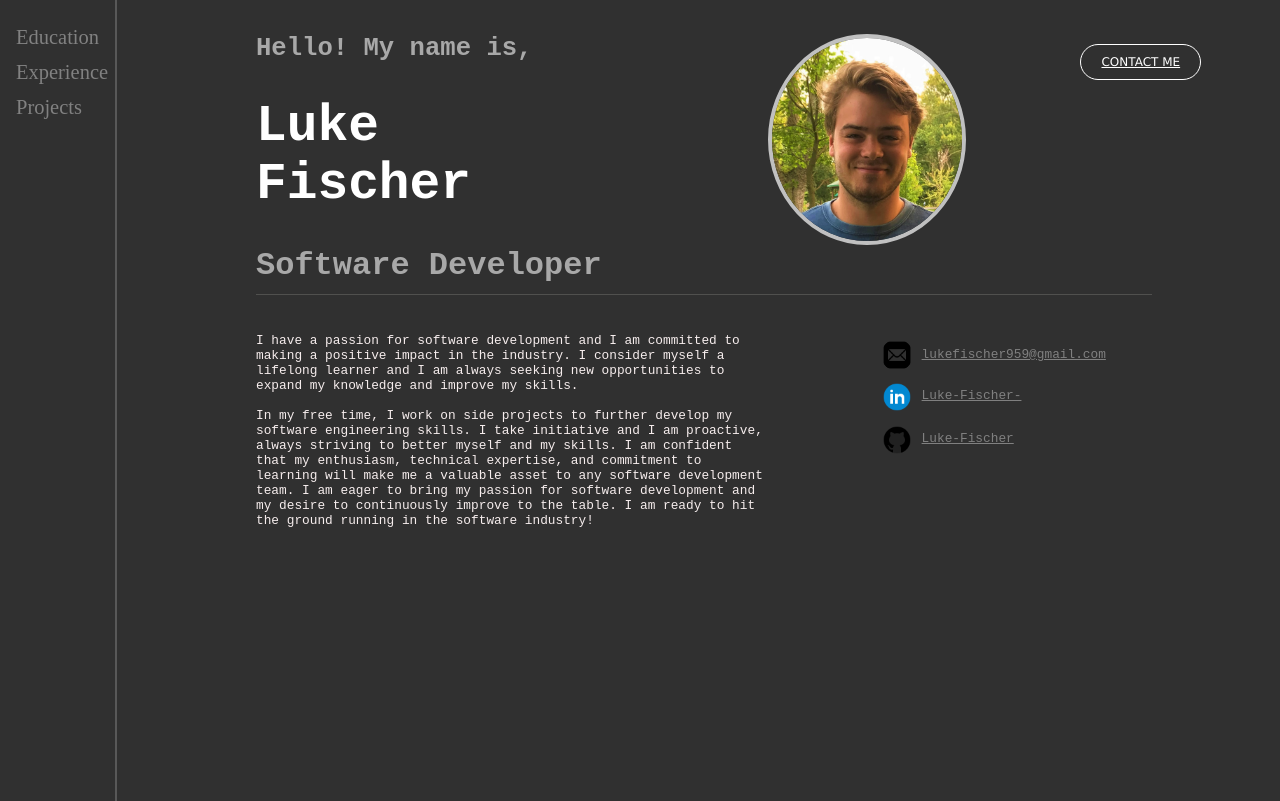
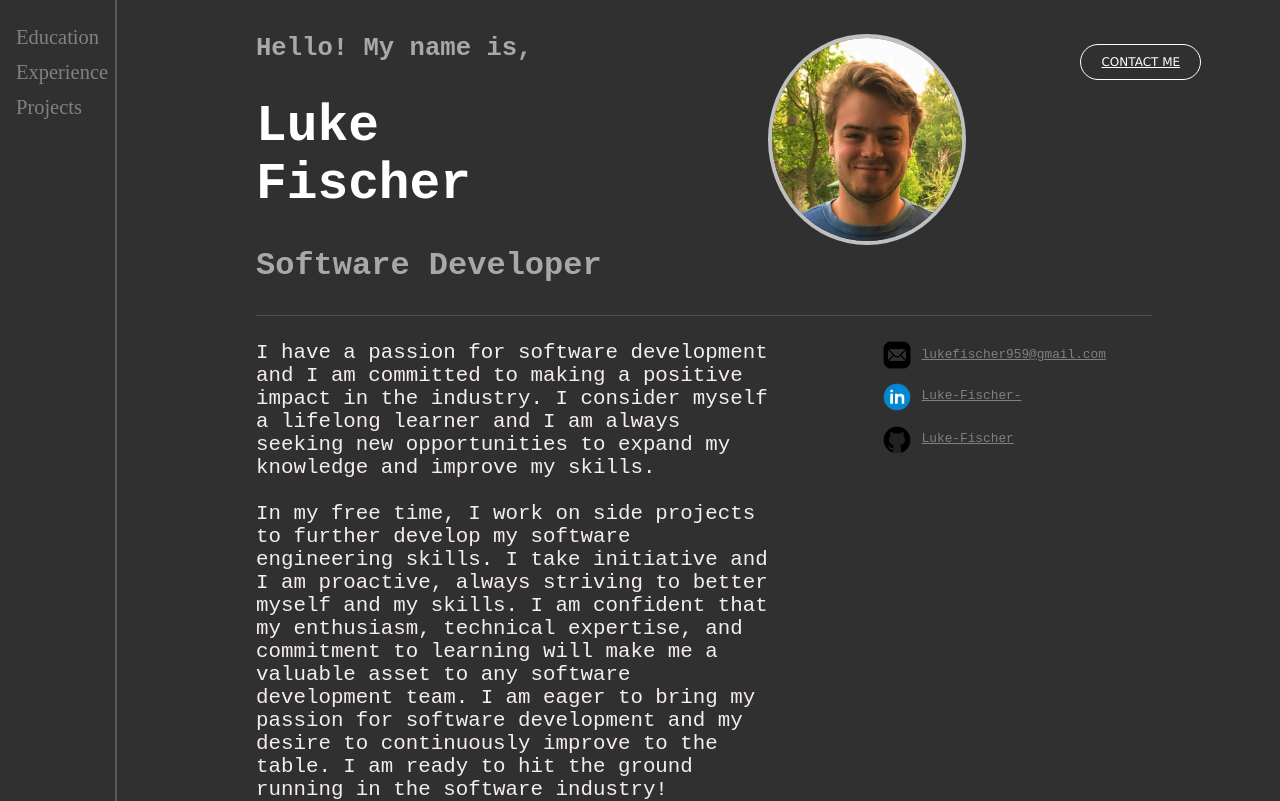
Before and after one commit to Luke-Fischer/Luke-Fischer.github.io, a plain HTML site: page index.html in a window 1280 px wide. Drawn offline with Linux system fonts and the light colour scheme.

Commit message:
more fixes

```diff
--- a/css/style.css
+++ b/css/style.css
@@ -42,7 +42,7 @@ h3{
 p{
   position: absolute;
   top: 25vw;
-  font-size: 1vw;
+  font-size: 1.3rem;
   font-family: 'Courier New', monospace;
   color: #F6EDED;
   left: 20%;
@@ -97,7 +97,7 @@ p{
     top: 23vw;
     left: 20%;
     width: 70%;
-    margin: auto;
+    /*margin: auto;*/
 
 }
 
```
